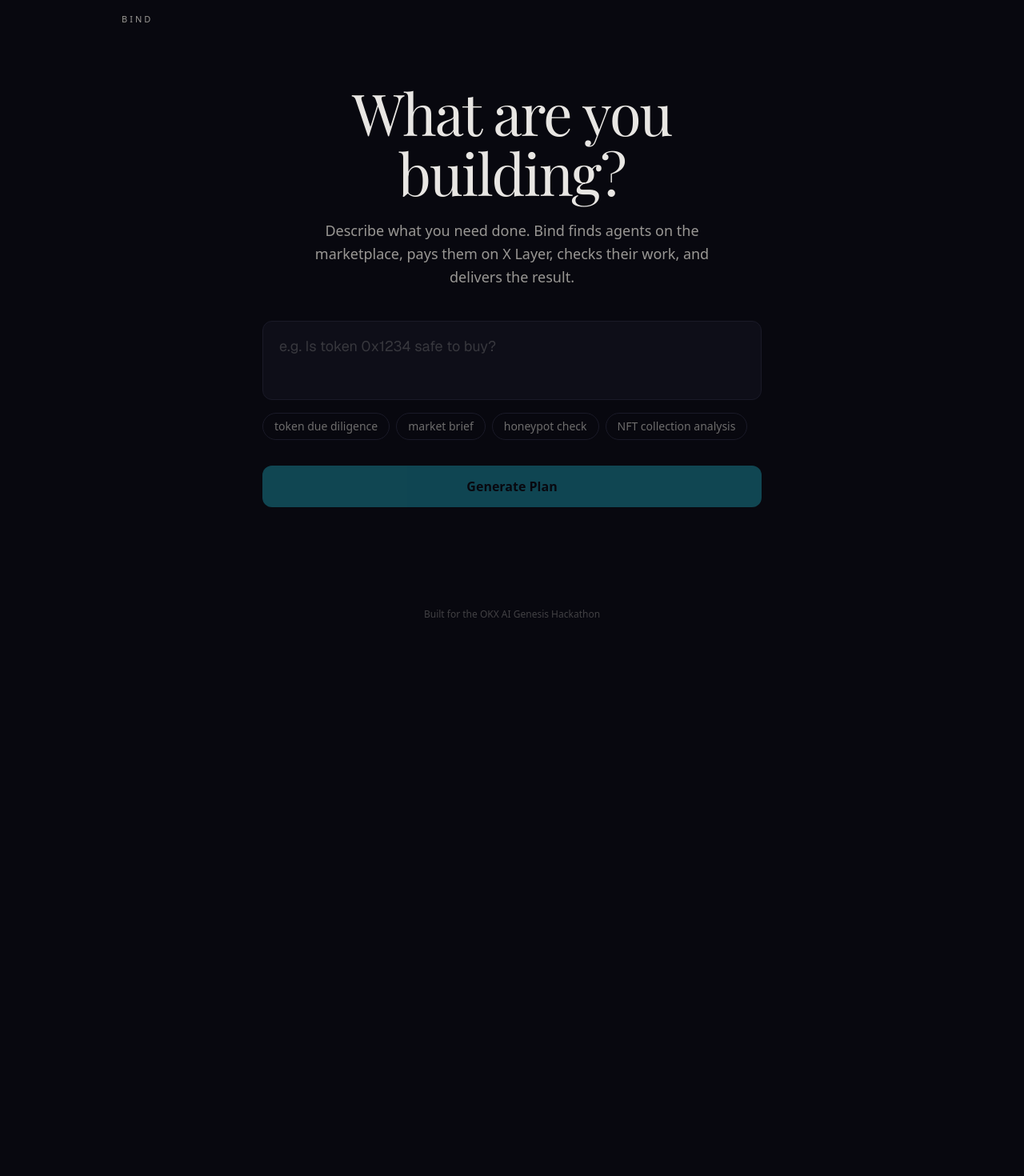
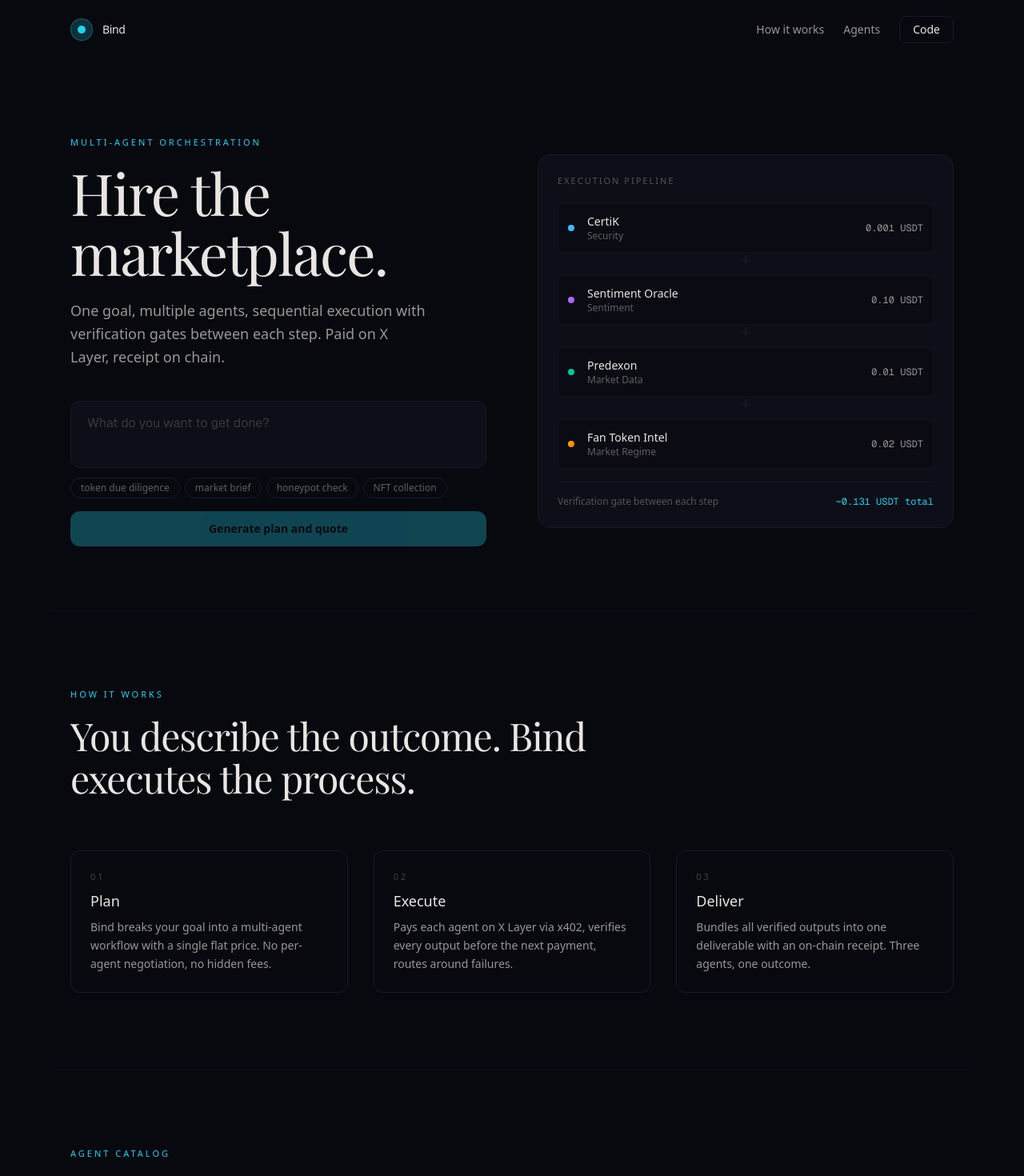
Before and after one commit to jenzylove/bind-frontend, a Next.js app: page / in a window 1280 px wide. Shown: the top 1470 px of the page at 80% size. Before the commit the page ends 800 px from the top, so only its background shows below. Built offline with nearby package versions, Linux system fonts and the light colour scheme; a web font is replaced by a local one.

Commit message:
fix: redesign from chatbot to orchestration landing page
Split-screen hero with pipeline visualization, navigation, section layout.
Shows agent catalog, execution pipeline, verification gates. Communicates
multi-agent orchestration, not conversation.

```diff
--- a/src/app/page.tsx
+++ b/src/app/page.tsx
@@ -1,32 +1,18 @@
 "use client";
 
 import { useState } from "react";
-import { motion, AnimatePresence } from "motion/react";
-
-type PlanStep = {
-  step: number;
-  agentName: string;
-  serviceName: string;
-  fee: number;
-};
+import { motion } from "motion/react";
 
 type Plan = {
   planId: string;
-  steps: PlanStep[];
+  steps: { step: number; agentName: string; serviceName: string; fee: number }[];
   total: number;
-  estimatedTime: string;
-};
-
-type StepResult = {
-  step: number;
-  agentName: string;
-  status: "passed" | "failed" | "running";
 };
 
 type Execution = {
   executionId: string;
   status: "completed" | "partial" | "failed";
-  stepResults: StepResult[];
+  stepResults: { step: number; agentName: string; status: string }[];
   totalPaid: number;
 };
 
@@ -34,7 +20,7 @@
   "token due diligence",
   "market brief",
   "honeypot check",
-  "NFT collection analysis",
+  "NFT collection",
 ];
 
 export default function Home() {
@@ -63,10 +49,9 @@
           fee: s.agent.feeAmount,
         })),
         total: data.plan.totalPriceUsdt,
-        estimatedTime: data.plan.estimatedTime,
       });
     } catch {
-      // silently fail — demo mode
+      /* demo */
     } finally {
       setLoading(null);
     }
@@ -88,112 +73,144 @@
         stepResults: data.stepResults.map((r: any) => ({
           step: r.step,
           agentName: r.agentName,
-          status: r.status === "passed" ? "passed" : r.status === "failed" ? "failed" : "passed",
+          status: r.status === "passed" ? "passed" : "failed",
         })),
         totalPaid: data.totalPaid || plan.total,
       });
     } catch {
-      // silently fail
+      /* demo */
     } finally {
       setLoading(null);
     }
   };
 
+  const agents = [
+    { name: "CertiK", cat: "Security", price: "0.001", color: "from-cyan to-blue-400" },
+    { name: "Sentiment Oracle", cat: "Sentiment", price: "0.10", color: "from-violet-400 to-purple-500" },
+    { name: "Predexon", cat: "Market Data", price: "0.01", color: "from-emerald-400 to-teal-500" },
+    { name: "Fan Token Intel", cat: "Market Regime", price: "0.02", color: "from-amber-400 to-orange-500" },
+  ];
+
   return (
-    <main className="min-h-[100dvh] flex flex-col">
-      {/* header */}
-      <header className="flex items-center justify-between px-6 py-4 max-w-5xl mx-auto w-full">
-        <span className="text-[11px] tracking-[3px] uppercase text-ivory-muted">
-          Bind
-        </span>
+    <main className="min-h-[100dvh]">
+      <header className="flex items-center justify-between px-6 py-5 max-w-6xl mx-auto">
+        <div className="flex items-center gap-3">
+          <div className="w-7 h-7 rounded-full bg-cyan/20 border border-cyan/30 flex items-center justify-center">
+            <div className="w-2.5 h-2.5 rounded-full bg-cyan" />
+          </div>
+          <span className="text-sm font-medium text-ivory tracking-tight">Bind</span>
+        </div>
+        <nav className="flex items-center gap-6 text-sm text-ivory-muted">
+          <a href="#how" className="hover:text-ivory transition-colors">How it works</a>
+          <a href="#agents" className="hover:text-ivory transition-colors">Agents</a>
+          <a
+            href="https://github.com/jenzylove/bind"
+            className="px-4 py-1.5 rounded-lg border border-navy-border text-ivory hover:border-cyan/30 hover:text-cyan transition-all"
+          >
+            Code
+          </a>
+        </nav>
       </header>
 
-      {/* hero */}
-      <section className="flex-1 flex flex-col items-center justify-center px-6 pb-24 pt-12 max-w-2xl mx-auto w-full">
-        <motion.h1
+      <section className="px-6 pt-24 pb-20 max-w-6xl mx-auto">
+        <div className="grid lg:grid-cols-2 gap-16 items-center">
+          <div>
+            <motion.div
               initial={{ opacity: 0, y: 20 }}
               animate={{ opacity: 1, y: 0 }}
               transition={{ duration: 0.6, ease: [0.16, 1, 0.3, 1] }}
-          className="font-serif text-5xl md:text-6xl lg:text-7xl leading-[1.05] tracking-tight text-ivory text-center"
             >
-          What are you building?
-        </motion.h1>
+              <p className="text-[11px] tracking-[3px] uppercase text-cyan mb-4">Multi-agent orchestration</p>
+              <h1 className="font-serif text-5xl md:text-6xl lg:text-7xl leading-[1.05] tracking-tight text-ivory">
+                Hire the marketplace.
+              </h1>
+              <p className="text-lg text-ivory-muted leading-relaxed mt-5 max-w-md">
+                One goal, multiple agents, sequential execution with verification
+                gates between each step. Paid on X Layer, receipt on chain.
+              </p>
+            </motion.div>
 
-        <motion.p
-          initial={{ opacity: 0, y: 16 }}
-          animate={{ opacity: 1, y: 0 }}
-          transition={{ duration: 0.6, delay: 0.15, ease: [0.16, 1, 0.3, 1] }}
-          className="mt-5 text-ivory-muted text-base md:text-lg text-center leading-relaxed max-w-lg"
-        >
-          Describe what you need done. Bind finds agents on the marketplace, pays
-          them on X Layer, checks their work, and delivers the result.
-        </motion.p>
-
-        {/* input */}
             <motion.div
               initial={{ opacity: 0, y: 16 }}
               animate={{ opacity: 1, y: 0 }}
-          transition={{ duration: 0.6, delay: 0.3, ease: [0.16, 1, 0.3, 1] }}
-          className="w-full mt-10"
+              transition={{ duration: 0.6, delay: 0.2, ease: [0.16, 1, 0.3, 1] }}
+              className="mt-10"
             >
-          <div className="bg-navy-light border border-navy-border rounded-xl px-5 py-4 transition-colors focus-within:border-cyan/20">
+              <div className="bg-navy-light border border-navy-border rounded-xl px-5 py-3.5 transition-colors focus-within:border-cyan/20">
                 <textarea
                   value={goal}
                   onChange={(e) => setGoal(e.target.value)}
-              placeholder="e.g. Is token 0x1234 safe to buy?"
-              className="w-full bg-transparent border-none text-ivory text-lg outline-none resize-none min-h-[56px] font-sans leading-relaxed placeholder:text-ivory-muted/30"
-              rows={2}
+                  placeholder="What do you want to get done?"
+                  className="w-full bg-transparent border-none text-ivory text-base outline-none resize-none min-h-[48px] font-sans leading-relaxed placeholder:text-ivory-muted/30"
+                  rows={1}
                 />
               </div>
-        </motion.div>
-
-        {/* prompt chips */}
-        <motion.div
-          initial={{ opacity: 0 }}
-          animate={{ opacity: 1 }}
-          transition={{ duration: 0.6, delay: 0.4 }}
-          className="flex gap-2 flex-wrap mt-4 w-full"
-        >
+              <div className="flex gap-1.5 flex-wrap mt-3">
                 {SAMPLE_GOALS.map((g) => (
                   <button
                     key={g}
                     onClick={() => setGoal(g)}
-              className="text-sm px-3.5 py-1.5 rounded-full border border-navy-border text-ivory-muted/70 hover:border-cyan/30 hover:text-cyan transition-all"
+                    className="text-xs px-3 py-1 rounded-full border border-navy-border text-ivory-muted/60 hover:border-cyan/30 hover:text-cyan transition-all"
                   >
                     {g}
                   </button>
                 ))}
-        </motion.div>
-
-        {/* generate button */}
-        <motion.div
-          initial={{ opacity: 0, y: 16 }}
-          animate={{ opacity: 1, y: 0 }}
-          transition={{ duration: 0.6, delay: 0.5 }}
-          className="mt-8 w-full"
-        >
+              </div>
               <button
                 onClick={handleGeneratePlan}
                 disabled={!goal.trim() || loading === "plan"}
-            className="w-full py-3.5 rounded-xl bg-cyan text-navy font-semibold text-base hover:bg-cyan/90 transition-all disabled:opacity-30 disabled:cursor-not-allowed active:scale-[0.98]"
+                className="w-full mt-4 py-3 rounded-xl bg-cyan text-navy font-semibold text-sm hover:bg-cyan/90 transition-all disabled:opacity-30 disabled:cursor-not-allowed active:scale-[0.98]"
               >
-            {loading === "plan" ? "Planning..." : "Generate Plan"}
+                {loading === "plan" ? "Planning..." : "Generate plan and quote"}
               </button>
             </motion.div>
+          </div>
+
+          <motion.div
+            initial={{ opacity: 0, x: 30 }}
+            animate={{ opacity: 1, x: 0 }}
+            transition={{ duration: 0.7, delay: 0.3, ease: [0.16, 1, 0.3, 1] }}
+            className="hidden lg:block"
+          >
+            <div className="bg-navy-light border border-navy-border rounded-2xl p-6">
+              <p className="text-[11px] tracking-[2px] uppercase text-ivory-muted/50 mb-5">Execution pipeline</p>
+              <div className="space-y-3">
+                {agents.map((a, i) => (
+                  <div key={a.name}>
+                    <div className="flex items-center gap-4 p-3 rounded-lg bg-navy/50 border border-navy-border/50">
+                      <div className={`w-2 h-2 rounded-full bg-gradient-to-br ${a.color}`} />
+                      <div className="flex-1 min-w-0">
+                        <p className="text-sm font-medium text-ivory">{a.name}</p>
+                        <p className="text-xs text-ivory-muted/60">{a.cat}</p>
+                      </div>
+                      <p className="text-xs font-mono text-ivory-muted">{a.price} USDT</p>
+                    </div>
+                    {i < agents.length - 1 && (
+                      <div className="flex justify-center py-0.5">
+                        <svg width="12" height="12" viewBox="0 0 12 12" fill="none" className="text-navy-border">
+                          <path d="M6 2v8M3 7l3 3 3-3" stroke="currentColor" strokeWidth="1.5" strokeLinecap="round" strokeLinejoin="round"/>
+                        </svg>
+                      </div>
+                    )}
+                  </div>
+                ))}
+              </div>
+              <div className="mt-4 pt-4 border-t border-navy-border/50 flex items-center justify-between">
+                <p className="text-xs text-ivory-muted/50">Verification gate between each step</p>
+                <p className="text-xs font-mono text-cyan">~0.131 USDT total</p>
+              </div>
+            </div>
+          </motion.div>
+        </div>
       </section>
 
-      {/* plan + result */}
-      <AnimatePresence>
       {plan && (
         <motion.section
-            key="plan"
-            initial={{ opacity: 0, y: 40 }}
+          initial={{ opacity: 0, y: 30 }}
           animate={{ opacity: 1, y: 0 }}
-            exit={{ opacity: 0, y: -20 }}
           transition={{ duration: 0.5, ease: [0.16, 1, 0.3, 1] }}
-            className="px-6 pb-32 max-w-2xl mx-auto w-full"
+          className="px-6 pb-32 max-w-2xl mx-auto"
         >
-            {/* price bar */}
           <div className="flex items-center justify-between bg-navy-light border border-navy-border rounded-xl px-5 py-4 mb-6">
             <div>
               <p className="text-xs text-ivory-muted">Estimated total</p>
@@ -204,11 +221,10 @@
             </div>
             <div className="text-right">
               <p className="text-xs text-ivory-muted">{plan.steps.length} agents</p>
-                <p className="text-xs text-cyan/70 mt-0.5">{plan.estimatedTime}</p>
+              <p className="text-xs text-cyan/70 mt-0.5">verification gates active</p>
             </div>
           </div>
 
-            {/* pipeline */}
           <div className="space-y-1.5">
             {plan.steps.map((step, i) => (
               <div key={step.step}>
@@ -223,73 +239,101 @@
                   <p className="text-sm font-medium text-cyan">{step.fee.toFixed(3)}</p>
                 </div>
                 {i < plan.steps.length - 1 && (
-                    <div className="flex justify-center py-0.5 text-navy-border text-sm">↓</div>
+                  <div className="flex justify-center py-1 gap-2 items-center">
+                    <span className="text-[10px] uppercase tracking-wider text-ivory-muted/30">verify</span>
+                    <svg width="8" height="8" viewBox="0 0 8 8" fill="none" className="text-navy-border">
+                      <path d="M4 0v8M2 6l2 2 2-2" stroke="currentColor" strokeWidth="1.5" strokeLinecap="round" strokeLinejoin="round"/>
+                    </svg>
+                  </div>
                 )}
               </div>
             ))}
           </div>
 
-            {/* execute button */}
           {!execution && (
             <button
               onClick={handleExecute}
               disabled={loading === "execute"}
-                className="w-full mt-6 py-3.5 rounded-xl bg-cyan text-navy font-semibold text-base hover:bg-cyan/90 transition-all disabled:opacity-30 disabled:cursor-not-allowed active:scale-[0.98]"
+              className="w-full mt-6 py-3.5 rounded-xl bg-cyan text-navy font-semibold text-sm hover:bg-cyan/90 transition-all disabled:opacity-30 disabled:cursor-not-allowed active:scale-[0.98]"
             >
-                {loading === "execute" ? "Executing..." : "Execute Plan"}
+              {loading === "execute" ? "Executing, paying agents sequentially..." : "Execute and pay agents"}
             </button>
           )}
 
-            {/* execution result */}
-            <AnimatePresence>
           {execution && (
             <motion.div
-                  key="result"
               initial={{ opacity: 0, y: 20 }}
               animate={{ opacity: 1, y: 0 }}
-                  transition={{ duration: 0.4, ease: [0.16, 1, 0.3, 1] }}
+              transition={{ duration: 0.4 }}
               className="mt-8 bg-navy-light border border-navy-border rounded-xl overflow-hidden"
             >
               <div className="flex items-center justify-between px-5 py-4 border-b border-navy-border">
-                    <p className="text-sm font-medium text-ivory">
-                      {execution.status === "completed"
-                        ? "Workflow complete"
-                        : execution.status === "partial"
-                        ? "Partial completion"
-                        : "Failed"}
-                    </p>
+                <p className="text-sm font-medium text-ivory">Execution complete</p>
                 <span className="text-[11px] font-semibold px-2.5 py-1 rounded-full bg-cyan-dim text-cyan border border-cyan-border">
-                      {execution.status}
+                  {execution.stepResults.filter(r => r.status === "passed").length}/{execution.stepResults.length} passed
                 </span>
               </div>
               {execution.stepResults.map((sr) => (
-                    <div
-                      key={sr.step}
-                      className="flex items-center justify-between px-5 py-3 border-b border-navy-border/50 last:border-b-0"
-                    >
+                <div key={sr.step} className="flex items-center justify-between px-5 py-3 border-b border-navy-border/50 last:border-b-0">
                   <p className="text-sm text-ivory/80">{sr.agentName}</p>
-                      <span
-                        className={
-                          sr.status === "passed" ? "text-cyan" : "text-red-400"
-                        }
-                      >
-                        {sr.status === "passed" ? "✓" : "✗"}
+                  <span className={sr.status === "passed" ? "text-cyan" : "text-red-400"}>
+                    {sr.status === "passed" ? "verified" : "failed"}
                   </span>
                 </div>
               ))}
               <div className="px-5 py-3 bg-navy/50 flex items-center justify-between text-xs text-ivory-muted">
-                    <span>Execution {execution.executionId.slice(0, 8)}</span>
-                    <span>{execution.totalPaid.toFixed(3)} USDT</span>
+                <span>{execution.executionId.slice(0, 8)}</span>
+                <span>{execution.totalPaid.toFixed(3)} USDT settled</span>
               </div>
             </motion.div>
           )}
-            </AnimatePresence>
         </motion.section>
       )}
-      </AnimatePresence>
 
-      {/* footer */}
-      <footer className="text-center text-xs text-ivory-muted/40 py-6">
+      <section id="how" className="px-6 py-24 max-w-6xl mx-auto border-t border-navy-border/30">
+        <div className="max-w-2xl">
+          <p className="text-[11px] tracking-[3px] uppercase text-cyan mb-4">How it works</p>
+          <h2 className="font-serif text-4xl md:text-5xl leading-[1.1] tracking-tight text-ivory">
+            You describe the outcome. Bind executes the process.
+          </h2>
+        </div>
+        <div className="grid md:grid-cols-3 gap-8 mt-16">
+          {[
+            { n: "01", t: "Plan", d: "Bind breaks your goal into a multi-agent workflow with a single flat price. No per-agent negotiation, no hidden fees." },
+            { n: "02", t: "Execute", d: "Pays each agent on X Layer via x402, verifies every output before the next payment, routes around failures." },
+            { n: "03", t: "Deliver", d: "Bundles all verified outputs into one deliverable with an on-chain receipt. Three agents, one outcome." },
+          ].map((s) => (
+            <div key={s.n} className="border border-navy-border rounded-xl p-6 hover:border-cyan/10 transition-colors">
+              <p className="text-[11px] tracking-[3px] uppercase text-ivory-muted/40 mb-2">{s.n}</p>
+              <p className="text-lg font-medium text-ivory mb-2">{s.t}</p>
+              <p className="text-sm text-ivory-muted leading-relaxed">{s.d}</p>
+            </div>
+          ))}
+        </div>
+      </section>
+
+      <section id="agents" className="px-6 py-24 max-w-6xl mx-auto border-t border-navy-border/30">
+        <p className="text-[11px] tracking-[3px] uppercase text-cyan mb-4">Agent catalog</p>
+        <h2 className="font-serif text-4xl md:text-5xl leading-[1.1] tracking-tight text-ivory mb-10">
+          Real agents, real endpoints, live on the marketplace.
+        </h2>
+        <div className="grid md:grid-cols-2 gap-4">
+          {agents.map((a) => (
+            <div key={a.name} className="flex items-center gap-4 bg-navy-light border border-navy-border rounded-lg p-4">
+              <div className={`w-10 h-10 rounded-lg bg-gradient-to-br ${a.color} flex items-center justify-center text-navy font-bold text-sm`}>
+                {a.name[0]}
+              </div>
+              <div className="flex-1">
+                <p className="text-sm font-medium text-ivory">{a.name}</p>
+                <p className="text-xs text-ivory-muted">{a.cat}</p>
+              </div>
+              <p className="text-sm font-mono text-cyan">{a.price} USDT</p>
+            </div>
+          ))}
+        </div>
+      </section>
+
+      <footer className="text-center text-xs text-ivory-muted/30 py-8 border-t border-navy-border/30">
         Built for the OKX AI Genesis Hackathon
       </footer>
     </main>
```
Also changed, not shown: 1 other file (tests, documents, lock files or other folders). Lines whose indentation alone changed are shown as unchanged.
